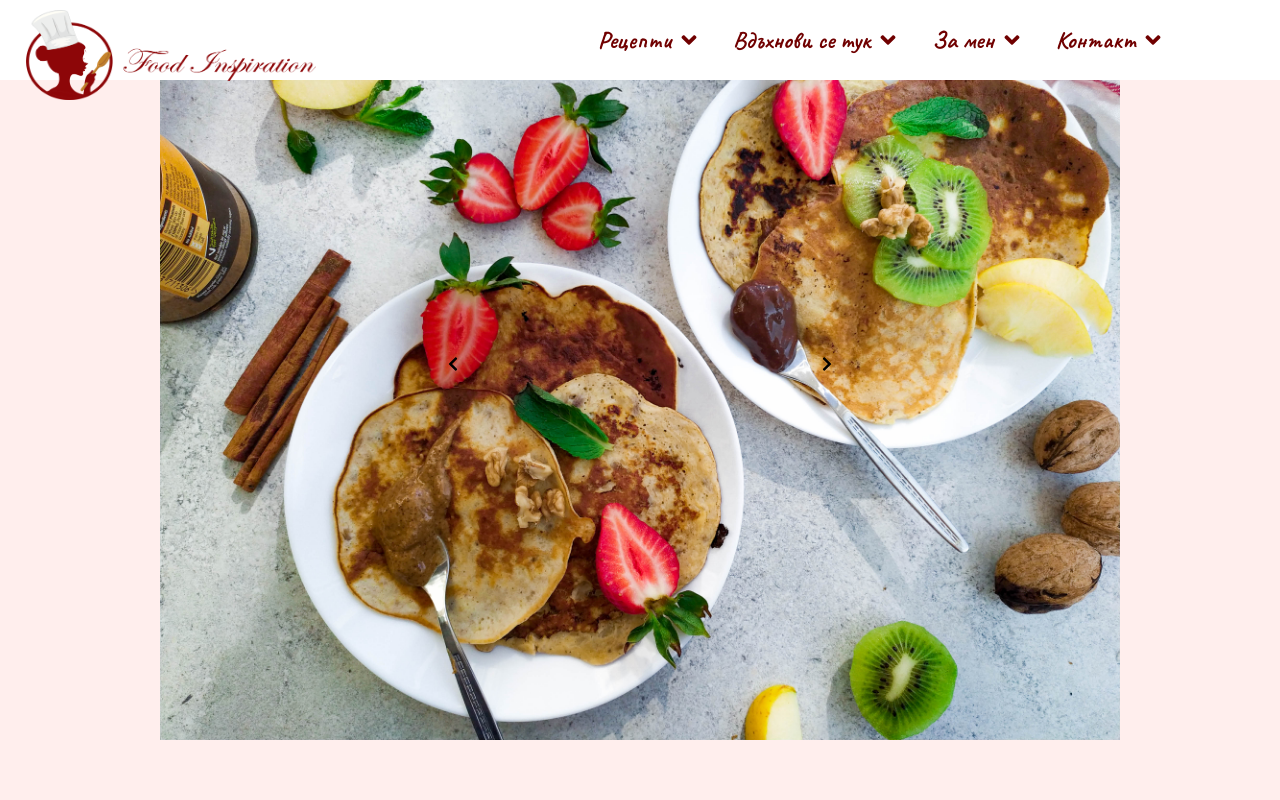
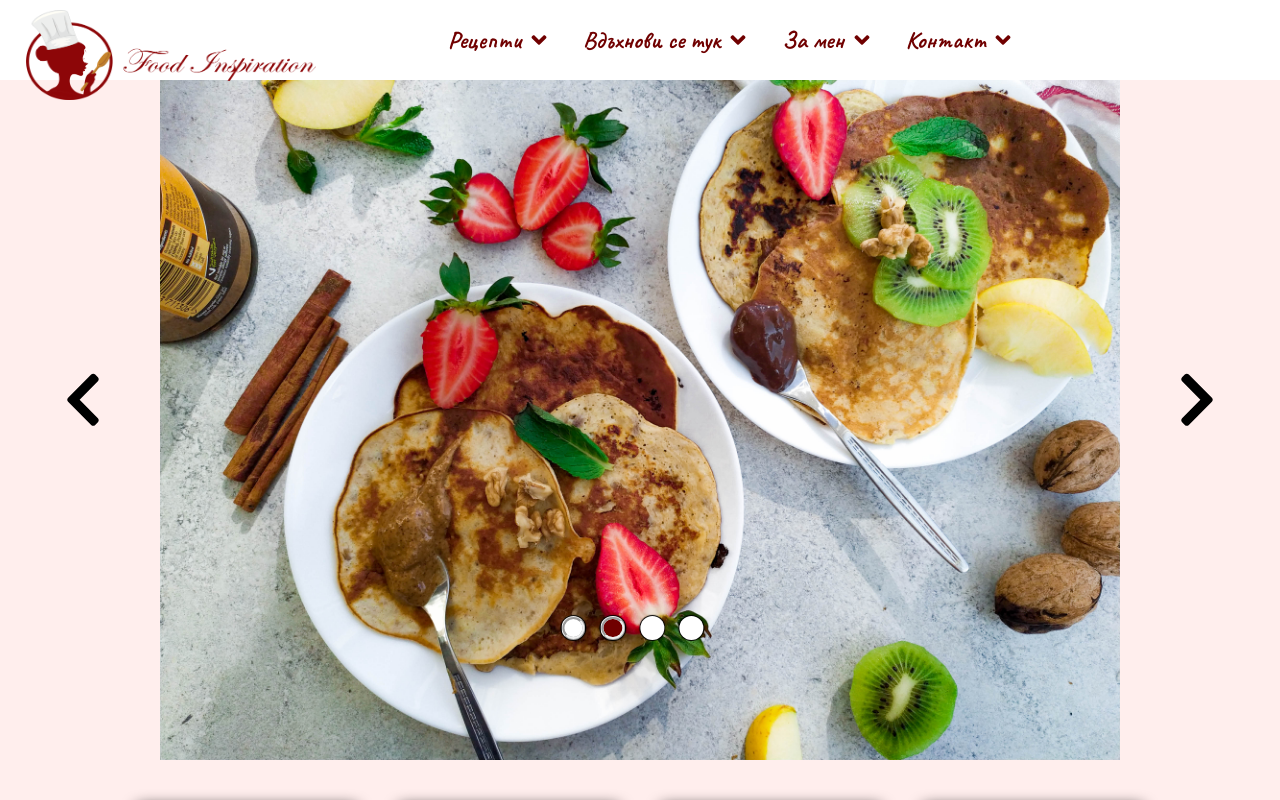
Before and after one commit to jddimov/food-blog, a React (Create React App) app: page / in a window 1280 px wide. Shown: the top 800 px of the page. Built offline with nearby package versions, Linux system fonts and the light colour scheme; grey boxes are pictures that could not be loaded.

Commit message:
Carousel styles fix

```diff
--- a/src/components/Navbar/Navbar.js
+++ b/src/components/Navbar/Navbar.js
@@ -11,22 +11,22 @@ const Navbar = ( { toggle } ) => {
             <Nav >
 
                 <NavLink to="/">
-                <img src={logoClean} activeStyle style={{height: "90px", width: "290px", margin: "40px 250px 10px 10px"}} />
+                <img src={logoClean} activeStyle style={{height: "90px", width: "290px", margin: "40px 100px 10px 10px"}} />
                 </NavLink>
 
 
                 <NavMenu>
 
-                    <NavLink to="/recipes" activeStyle>Рецепти&nbsp;<FaAngleDown /></NavLink>
+                    <div><NavLink to="/recipes" activeStyle>Рецепти&nbsp;<FaAngleDown /></NavLink></div>
 
 
-                    <NavLink to="/inspire" activeStyle>Вдъхнови се тук&nbsp;<FaAngleDown /></NavLink>
+                    <div><NavLink to="/inspire" activeStyle>Вдъхнови се тук&nbsp;<FaAngleDown /></NavLink></div>
 
 
-                    <NavLink to="/about" activeStyle>За мен&nbsp;<FaAngleDown /></NavLink>
+                    <div><NavLink to="/about" activeStyle>За мен&nbsp;<FaAngleDown /></NavLink></div>
 
 
-                    <NavLink to="/contacts" activeStyle>Контакт&nbsp;<FaAngleDown /></NavLink>
+                    <div><NavLink to="/contacts" activeStyle>Контакт&nbsp;<FaAngleDown /></NavLink> </div>
 
                 </NavMenu>
 
--- a/src/components/Navbar/NavbarElements.js
+++ b/src/components/Navbar/NavbarElements.js
@@ -34,7 +34,7 @@ export const Bars = styled(FaBars)`
     color: #700000;
     margin-top: 15px;
 
-    @media screen and (max-width: 768px) {
+    @media screen and (max-width: 1050px) {
         display: block;
         position: absolute;
         top: 0;
@@ -49,7 +49,7 @@ export const NavMenu = styled.div`
     align-items: center;
     justify-content: space-between;
 
-    @media screen and (max-width: 768px) {
+    @media screen and (max-width: 1050px) {
         display: none;
     }
 `
--- /dev/null
+++ b/src/components/slideshow/components/Deck.css
@@ -0,0 +1,13 @@
+/* .selection_button_container {
+    bottom: 100vh;
+} */
+
+
+.nav_buttons_container:hover {
+    box-shadow: 5px 10px;
+}
+
+.arrows:hover {
+    box-shadow: 5px 5px 5px 5px;
+    color: red;
+}
--- a/src/components/slideshow/components/Deck.js
+++ b/src/components/slideshow/components/Deck.js
@@ -1,4 +1,5 @@
 import React, { Component, Fragment } from 'react';
+import "./Deck.css"
 import left from "./left-chevron.svg"
 import right from "./right-chevron.svg"
 import one from "../../Carousel/pics/(3).jpg"
@@ -36,20 +37,21 @@ class Deck extends Component {
 
 
         this.new_width =
-            /Android|webOS|iPhone|iPad|iPod|BlackBerry|IEMobile|Opera Mini/i.test(navigator.userAgent) ?
-                (img_width_as_percentage / 100) * window.screen.width :
-                (img_width_as_percentage / 100) * window.innerWidth;
+            // /Android|webOS|iPhone|iPad|iPod|BlackBerry|IEMobile|Opera Mini/i.test(navigator.userAgent) ?
+               // (img_width_as_percentage / 100) * window.screen.width
+                 (img_width_as_percentage / 100) * window.innerWidth;
 
         this.view_port.style.width = `${this.new_width}px`;
-        // this.nav_buttons_container.style.width = `${nav_buttons_placement_as_percentage}vw`;
-        this.button_prev.style.width = `${10}px`;
-        this.button_next.style.width = `${10}px`;
+        this.nav_buttons_container.style.width = `${nav_buttons_placement_as_percentage}vw`;
 
-        this.selection_buttons_container.style.bottom = `${1}vh`;
+        this.button_prev.style.width = `${3}vw`;
+        this.button_next.style.width = `${3}vw`;
+
+        this.selection_buttons_container.style.bottom = `${20}vh`;
         for (let i = 0; i < this.images.children.length; i++) {
             this.selection_buttons_container.children[i].transitionDuration = '0.0s';
-            this.selection_buttons_container.children[i].style.width = `${this.new_width * 0.01}px`;
-            this.selection_buttons_container.children[i].style.height = `${this.new_width * 0.01}px`;
+            this.selection_buttons_container.children[i].style.width = `${this.new_width * 0.02}px`;
+            this.selection_buttons_container.children[i].style.height = `${this.new_width * 0.02}px`;
         }
 
         this.order_cards();
@@ -59,7 +61,7 @@ class Deck extends Component {
             img_width_as_percentage = 100;
             // img_width_as_percentage = window.innerWidth < 768 ? 100 : img_width_as_percentage;
             nav_buttons_placement_as_percentage = 80;
-             nav_buttons_placement_as_percentage = window.innerWidth < 768 ? 100 : nav_buttons_placement_as_percentage;
+            //  nav_buttons_placement_as_percentage = window.innerWidth < 768 ? 100 : nav_buttons_placement_as_percentage;
 
             this.new_width =
                 /Android|webOS|iPhone|iPad|iPod|BlackBerry|IEMobile|Opera Mini/i.test(navigator.userAgent) ?
@@ -68,14 +70,15 @@ class Deck extends Component {
 
             this.view_port.style.width = `${this.new_width}px`;
             this.nav_buttons_container.style.width = `${nav_buttons_placement_as_percentage}vw`;
+            this.nav_buttons_container.style.height = `${50}vh`;
             this.button_prev.style.width = `${1}vw`;
             this.button_next.style.width = `${1}vw`;
 
-            this.selection_buttons_container.style.bottom = `${this.view_port.getBoundingClientRect().top}px`;
+            // this.selection_buttons_container.style.bottom = `${10}vh`;
             for (let i = 0; i < this.images.children.length; i++) {
                 this.selection_buttons_container.children[i].transitionDuration = '0.0s';
-                this.selection_buttons_container.children[i].style.width = `${this.new_width * 0.05}px`;
-                this.selection_buttons_container.children[i].style.height = `${this.new_width * 0.05}px`;
+                // this.selection_buttons_container.children[i].style.width = `${this.new_width * 0.05}vw`;
+                // this.selection_buttons_container.children[i].style.height = `${this.new_width * 0.05}vw`;
             }
 
             this.order_cards();
@@ -169,23 +172,17 @@ class Deck extends Component {
     /* ******** BUTTON NAVIGATION ******** */
     handle_next = () => {
         if (this.scroll_in_progress) return;
-
         this.scroll_in_progress = true;
-
         for (let i = 0; i < this.images.children.length; i++) {
             this.images.children[i].style.transitionDuration = '0.0s';
-
             const updated_position = this.last_positions[i] - this.new_width;
-
             this.images.children[i].style.left = `${updated_position}px`;
             this.last_positions[i] = updated_position;
         }
 
         this.current_card = (this.current_card === this.number_of_cards_by_index) ? 0 : ++this.current_card;
-
         this.handle_boundaries();
         this.update_selection();
-
         setTimeout(() => {
             this.scroll_in_progress = false;
             this.start_autoplay();
@@ -194,14 +191,10 @@ class Deck extends Component {
 
     handle_prev = () => {
         if (this.scroll_in_progress) return;
-
         this.scroll_in_progress = true;
-
         for (let i = 0; i < this.images.children.length; i++) {
             this.images.children[i].style.transitionDuration = '0.0s';
-
             const updated_position = this.last_positions[i] + this.new_width;
-
             this.images.children[i].style.left = `${updated_position}px`;
             this.last_positions[i] = updated_position;
         }
@@ -275,11 +268,14 @@ class Deck extends Component {
     render() {
         return (
             <Fragment>
+
+                <div ref={ref_id => this.view_port = ref_id} style={styles.view_port}>
                 <div ref={ref_id => this.nav_buttons_container = ref_id} style={styles.nav_buttons_container}>
-                    <img onClick={this.handle_prev} ref={ref_id => this.button_prev = ref_id} style={styles.nav_button} src={left} alt="prev" id="prev" />
-                    <img onClick={this.handle_next} ref={ref_id => this.button_next = ref_id} style={styles.nav_button} src={right} alt="next" id="next" />
+
+                    <img onClick={this.handle_prev} ref={ref_id => this.button_prev = ref_id} style={styles.nav_button} src={left} className="arrows" alt="prev" id="prev" />
+                    <img onClick={this.handle_next} ref={ref_id => this.button_next = ref_id} style={styles.nav_button} src={right} className="arrows" alt="next" id="next" />
+
                 </div>
-                <div ref={ref_id => this.view_port = ref_id} style={styles.view_port}>
                     <div ref={ref_id => this.images = ref_id} style={styles.images_container}>
                         {this.state.cards}
                     </div>
@@ -302,7 +298,7 @@ const styles = {
         padding: 0,
         width: '100%',
         height: '90vh',
-        position: 'relative',
+        position: 'absolute',
         top: '50%',
         left: '50%',
         transform: 'translate(-50%, -50%)',
@@ -313,7 +309,7 @@ const styles = {
         padding: 0,
         width: 'inherit',
         height: 'inherit',
-        position: 'relative',
+        position: 'absolute',
         top: '50%',
         left: '50%',
         transform: 'translate(-50%, -50%)',
@@ -321,9 +317,7 @@ const styles = {
     nav_buttons_container: {
         margin: 0,
         padding: 0,
-        height: '1%',
-        width: '30vw',
-        position: 'relative',
+        position: 'absolute',
         top: '50%',
         left: '50%',
         display: 'flex',
@@ -336,7 +330,7 @@ const styles = {
     },
     nav_button: {
         width: '50%',
-        height: 'auto',
+        height: '50%',
         pointerEvents: 'all',
         cursor: 'pointer',
     },
@@ -344,8 +338,9 @@ const styles = {
     selection_buttons_container: {
         margin: 0,
         padding: 0,
-        position: 'relative',
-        bottom: 0,
+        // width: 'fit-content',
+        // height: 'fit-content',
+        position: 'absolute',
         left: '50%',
         transform: 'translateX(-50%)',
         display: 'flex',
--- a/src/pages/Home.css
+++ b/src/pages/Home.css
@@ -4,5 +4,5 @@
     flex-wrap: wrap;
     gap: 2rem;
     justify-content: center;
-    margin-top: 5%;
+    margin-top: 90vh;
 }
```
